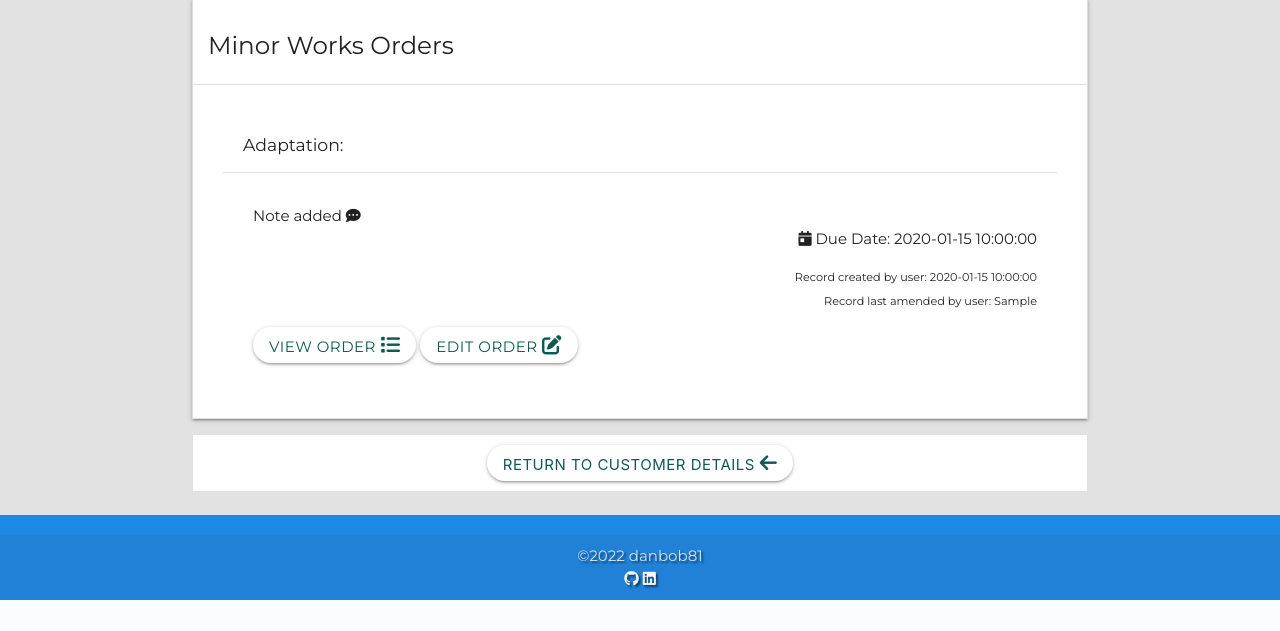
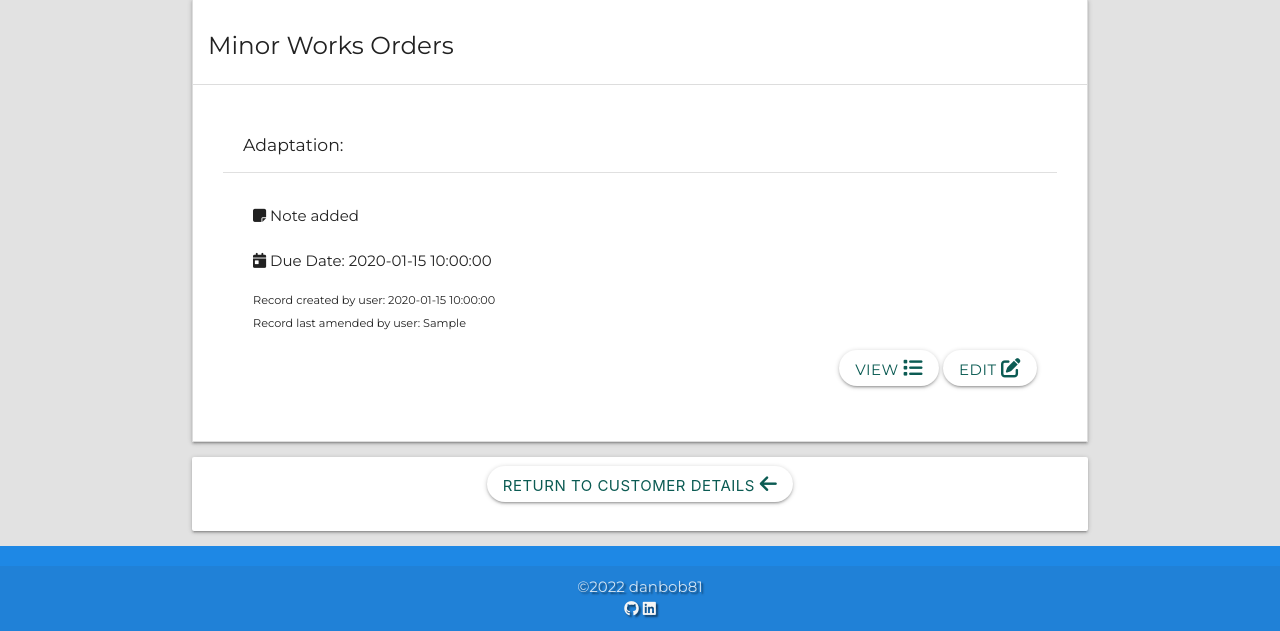
Before and after one commit to Danbob81/enabled, a Flask app: page /search_jobs in a window 1280 px wide. Shown: the part 200-831 px from the top of the page. Before the commit the page ends 800 px from the top, so only its background shows below. Run offline with Flask 2, Linux system fonts and the light colour scheme; a database or web service that is not in the repository returns one stand-in record (values such as "Sample title"); some libraries are stand-ins or nearby versions.

Commit message:
add icons and some styling adjustments

```diff
--- a/templates/edit_user.html
+++ b/templates/edit_user.html
@@ -23,7 +23,7 @@
                                 <div class="input-field col s12 l6 offset-l3">
                                     <input id="username" name="username" type="text" minlength="5"
                                         maxlength="15" pattern="^[a-zA-Z0-9]{5,15}$" value="{{ employee.username }}" class="validate">
-                                    <label for="username">Username</label>
+                                    <label for="username"><i class="fa-solid fa-user"></i> Username</label>
                                 </div>
                                 <!-- password -->
                                 <!-- <div class="input-field col s12 l6 offset-l3">
@@ -34,12 +34,12 @@
                                 <!-- name -->
                                 <div class="input-field col s12 l6 offset-l3">
                                     <input id="employee_name" name="employee_name" type="text" value="{{ employee.employee_name }}" class="validate">
-                                    <label for="employee_name">Employee Name</label>
+                                    <label for="employee_name"><i class="fa-solid fa-user"></i> Employee Name</label>
                                 </div>
                                 <!-- email -->
                                 <div class="input-field col s12 l6 offset-l3">
                                     <input id="employee_email" name="employee_email" type="email" value="{{ employee.employee_email }}" class="validate">
-                                    <label for="employee_email">Employee Email</label>
+                                    <label for="employee_email"><i class="fa-solid fa-at"></i> Employee Email</label>
                                 </div>
                             </div>
                         </li>
--- a/templates/view_mwos.html
+++ b/templates/view_mwos.html
@@ -11,6 +11,7 @@
     </div>
 </div>
 
+<!-- Minor Works Orders List -->
 <ul class="collapsible">
     <li class="active">
         <div class="collapsible-header"><h5>Minor Works Orders</h5></div>
@@ -61,33 +62,35 @@
                             </div>
                             <div class="col s12 left-align">
                                 {% if job.notes %}
-                                    Note added <i class="fa-solid fa-comment-dots"></i>
+                                <i class="fa-solid fa-note-sticky"></i> Note added
                                 {% endif %}
                             </div>
-                            <div class="col s12 right-align">
+                            <div class="col s12 left-align">
+                                {% if job.is_urgent == "on" %}
+                                <i class="fas fa-exclamation-circle red-text"
+                                data-position="right"></i> URGENT
+                                {% endif %}
+                                <br>
                                 {% if job.is_comp == "on" %}
+                                <br>
                                 <i class="fa-solid fa-circle-check"></i> Completed: {{ job.comp_date }}
                                 {% else %}
                                 <i class="fa-solid fa-calendar-day"></i> Due Date: {{ job.due_date }}
                                 {% endif %}
-                                {% if job.is_urgent == "on" %}
-                                    <i class="fas fa-exclamation-circle red-text tooltipped"
-                                    data-position="right" data-tooltip="URGENT!"></i>
-                                {% endif %}
-                                <!-- <div class="col s12"> -->
-                                    <p><small>Record created by user: {{ job.created_by }} <br>
-                                       Record last amended by user: {{ job.amended_by }}</small>
-                                    </p>
-                                <!-- </div> -->
                             </div>
-                                <div class="col s12 left-align">
-                                <a href="{{ url_for('view_jobs', job_id=job._id) }}" class="btn">View Order <i class="fa-solid fa-list"></i></a>
+                            <div class="col s12 left-align">
+                                <p><small>Record created by user: {{ job.created_by }} <br>
+                                    Record last amended by user: {{ job.amended_by }}</small>
+                                </p>
+                            </div>
+                            <div class="col s12 right-align">
+                                <a href="{{ url_for('view_jobs', job_id=job._id) }}" class="btn">View <i class="fa-solid fa-list"></i></a>
                                 {% if job.is_comp == "on" %}
                                 {% elif session.user|lower == job.created_by|lower %}
-                                <a href="{{ url_for('edit_job', job_id=job._id) }}" class="btn">Edit Order <i class="fa-solid fa-pen-to-square"></i></a>
-                                <a href="#delete-job" class="btn modal-trigger">Delete Order <i class="fa-solid fa-trash-can"></i></a>
+                                <a href="{{ url_for('edit_job', job_id=job._id) }}" class="btn">Edit <i class="fa-solid fa-pen-to-square"></i></a>
+                                <a href="#delete-job" class="btn modal-trigger">Delete <i class="fa-solid fa-trash-can"></i></a>
                                 {% else %}
-                                <a href="{{ url_for('edit_job', job_id=job._id) }}" class="btn">Edit Order <i class="fa-solid fa-pen-to-square"></i></a>
+                                <a href="{{ url_for('edit_job', job_id=job._id) }}" class="btn">Edit <i class="fa-solid fa-pen-to-square"></i></a>
                                 {% endif %}
                                 <hr>
                             </div>
@@ -100,11 +103,16 @@
     </li>
 </ul>
 
-<ul class="collection">
-    <li class="collection-item center-align">
-        <button onclick="history.back()" class="waves-effect waves-green btn">Return to Customer Details <i class="fa-solid fa-arrow-left"></i></button>
-    </li>
-</ul>
+<!-- Return -->
+<div class="card">
+    <div class="card-content">
+        <div class="row">
+            <div class="col s12 center-align">
+                <button onclick="history.back()" class="waves-effect waves-green btn">Return to Customer Details <i class="fa-solid fa-arrow-left"></i></button>
+            </div>
+        </div>
+    </div>
+</div>
 
 <!--Delete User Modal-->
 <div id="delete-job" class="modal">
```
Also changed, not shown: templates/create_user.html (+5 -4 lines).
